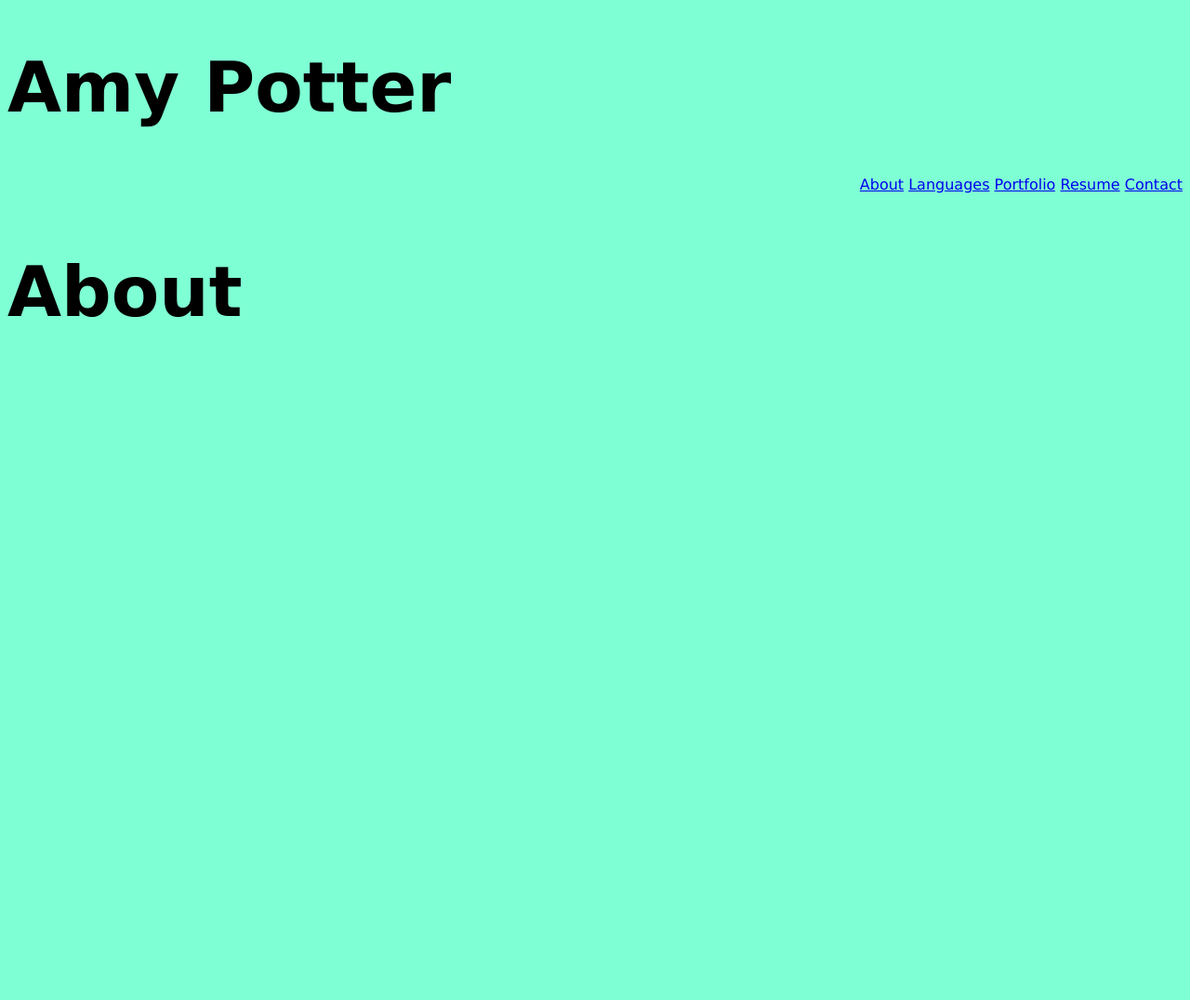
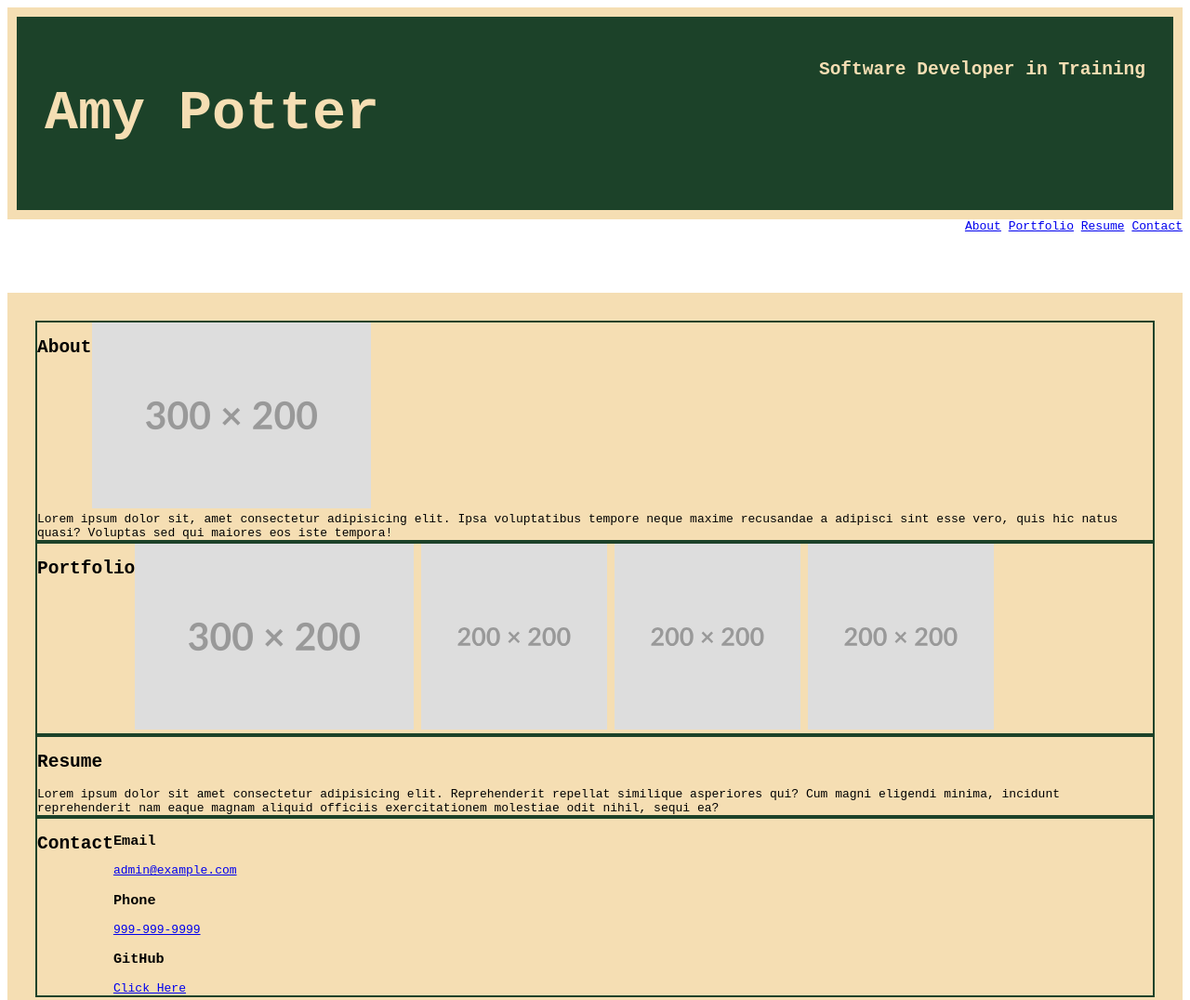
Before and after one commit to potte463/Portfolio, a plain HTML site: page index.html in a window 1280 px wide. Shown: the top 1076 px of the page at 93% size. Before the commit the page ends 800 px from the top, so only its background shows below. Drawn offline with Linux system fonts and the light colour scheme.

Commit message:
added HTML sections and played with CSS to attempt boxes

```diff
--- a/assets/style.css
+++ b/assets/style.css
@@ -1,11 +1,51 @@
 * {
-background-color: aquamarine;
-font-family: Verdana, Geneva, Tahoma, sans-serif;
+font-family: monospace;
+
+}
+main {
+  display:flex;
+  flex-wrap: wrap;
+  margin-top: 5%;
+  padding: 30px;
+  background-color: wheat;
+
+}
+
+.main-header {
+  display: flex;
+  justify-content: space-between;
+  padding: 30px;
+  background: #1c4229;
+  color: wheat;
+  border: 10px solid wheat;
 }
 h1 {
-  font-size: 75px;
+  font-size: 60px;
 }
 .nav {
   display: flex;
   justify-content: right;
 }
+.card-portfolio {
+display: flex;
+flex-wrap: wrap;
+flex-grow: 2;
+border: 2px solid #1c4229;
+}
+.card {
+  display: flex;
+flex-wrap: wrap;
+flex-grow: 1;
+border: 2px solid #1c4229;
+}
+.portfolio-lg {
+
+}
+.portfolio-sm {
+
+}
+
+#contact {
+  display: flex;
+  justify-content: space-between;
+}
--- a/index.html
+++ b/index.html
@@ -11,9 +11,10 @@
 
 <body>
 
-  <header>
+  <header class="main-header">
 
     <h1>Amy Potter</h1>
+    <h2>Software Developer in Training</h2>
 
   </header>
 
@@ -21,24 +22,59 @@
 
     <nav>
 
-      <a href="/about/">About</a>
-      <a href="/lang/">Languages</a>
-      <a href="/portfolio/">Portfolio<a>
-      <a href="/resume/">Resume</a>
-      <a href="/contact/">Contact</a>
+      <a href="#about">About</a>
+      <a href="#portfolio">Portfolio<a>
+          <a href="#resume">Resume</a>
+          <a href="#contact">Contact</a>
 
-      </nav>
+    </nav>
 
   </div>
 
   <main>
-    <section class="about">
-      <h1>About</h1>
-
+    <section class="card">
+      <h2 id="about">About</h2>
+      <div>
+        <img class="about-image" src="./assets/images/300x200png.png" alt="placeholder image" />
+      </div>
+      <p1>
+        Lorem ipsum dolor sit, amet consectetur adipisicing elit. Ipsa voluptatibus tempore neque maxime recusandae a
+        adipisci sint esse vero, quis hic natus quasi? Voluptas sed qui maiores eos iste tempora!
+      </p1>
 
     </section>
 
+    <section class="card-portfolio">
+      <h2 id="portfolio">Portfolio</h2>
+     <div>
+      <img class="portfolio-lg" src="./assets/images/300x200png.png" alt="placeholder image" />
+      <img class="portfolio-sm" src="./assets/images/200x200.svg" alt="placeholder image" />
+      <img class="portfolio-sm" src="./assets/images/200x200.svg" alt="placeholder image" />
+      <img class="portfolio-sm" src="./assets/images/200x200.svg" alt="placeholder image" />
 
+     </div>
+    </section>
+
+    <section class="card">
+      <h2 id="resume">Resume</h2>
+      <p1>
+        Lorem ipsum dolor sit amet consectetur adipisicing elit. Reprehenderit repellat similique asperiores qui? Cum
+        magni eligendi minima, incidunt reprehenderit nam eaque magnam aliquid officiis exercitationem molestiae odit
+        nihil, sequi ea?
+      </p1>
+    </section>
+
+    <section class="card">
+      <h2 id="contact">Contact</h2>
+      <div>
+        <h3>Email</h3>
+        <a href="mailto:admin@example.com">admin@example.com</a>
+        <h3>Phone</h3>
+        <a href="tel:9999999999">999-999-9999</a>
+        <h3>GitHub</h3>
+        <a href="https://github.com/potte463/">Click Here</a>
+      </div>
+    </section>
 
 
 
```
Also changed, not shown: assets/images/200x200.svg (added).
